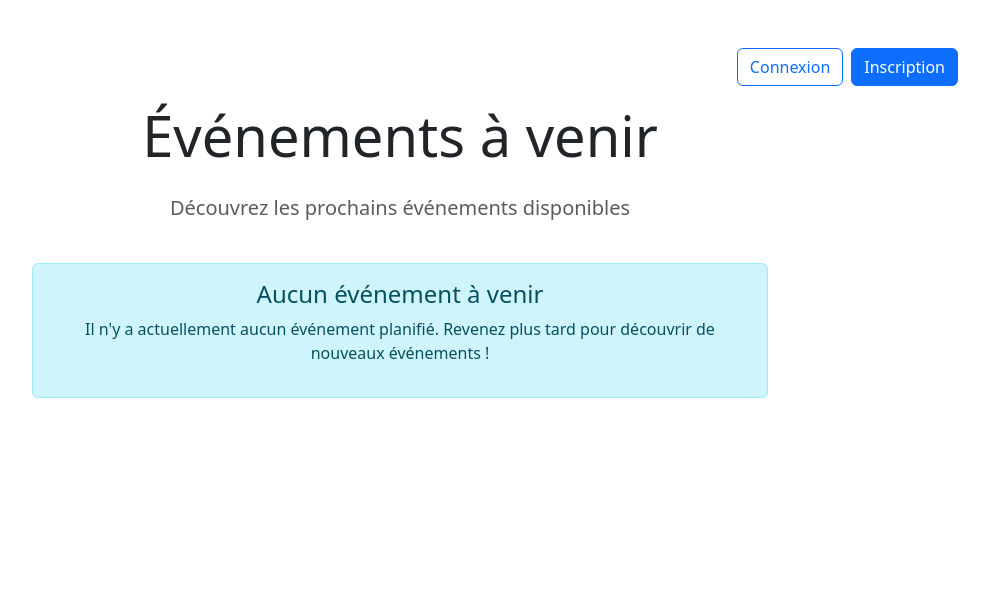
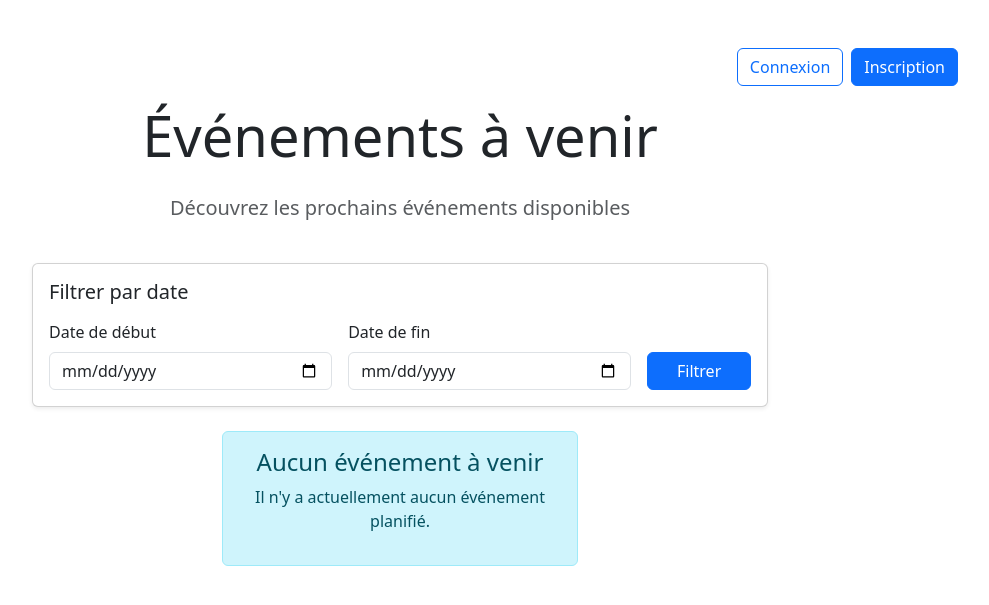
Before and after one commit to Septhime/lemon-interactive-test, a Symfony app: template templates/public/index.html.twig in a window 1280 px wide. Shown: the top 605 px of the page, without its empty margins (240-1229 px from the left). Run offline with Twig, Linux system fonts and the light colour scheme; the template is opened without the code that fills it, so the values that code supplies are empty; style sheets or scripts are compiled from the project's sources; some libraries are stand-ins or nearby versions.

Commit message:
Ajout d'un filtre sur les événements à venir

```diff
--- a/templates/public/index.html.twig
+++ b/templates/public/index.html.twig
@@ -25,16 +25,39 @@
         </div>
     </div>
 
-    {% if events is empty %}
-        <div class="row">
+    <div class="row mb-4 w-full">
         <div class="col-md-8 mx-auto">
-                <div class="alert alert-info text-center" role="alert">
-                    <h4 class="alert-heading">Aucun événement à venir</h4>
-                    <p>Il n'y a actuellement aucun événement planifié. Revenez plus tard pour découvrir de nouveaux événements !</p>
+            <div class="card shadow-sm">
+                <div class="card-body">
+                    <h5 class="card-title mb-3">
+                        <i class="bi bi-funnel"></i> Filtrer par date
+                    </h5>
+                    <form method="get" action="{{ path('app_index') }}" class="row g-3">
+                        <div class="col-md-5">
+                            <label for="start_date" class="form-label">Date de début</label>
+                            <input type="date" class="form-control" id="start_date" name="start_date" value="{{ start_date }}">
+                        </div>
+                        <div class="col-md-5">
+                            <label for="end_date" class="form-label">Date de fin</label>
+                            <input type="date" class="form-control" id="end_date" name="end_date" value="{{ end_date }}">
+                        </div>
+                        <div class="col-md-2 d-flex align-items-end">
+                            <button type="submit" class="btn btn-primary w-100">
+                                <i class="bi bi-search"></i> Filtrer
+                            </button>
+                        </div>
+                        {% if start_date or end_date %}
+                            <div class="col-12">
+                                <a href="{{ path('app_index') }}" class="btn btn-outline-secondary btn-sm">
+                                    <i class="bi bi-x-circle"></i> Réinitialiser les filtres
+                                </a>
+                            </div>
+                        {% endif %}
+                    </form>
                 </div>
             </div>
         </div>
-    {% else %}
+    </div>
     <div class="row row-cols-1 row-cols-md-2 row-cols-lg-3 g-4">
         {% for event in events %}
             <div class="col">
@@ -80,8 +103,14 @@
                     </div>
                 </div>
             </div>
+        {% else %}
+            <div class="col-md-8 mx-auto">
+                <div class="alert alert-info text-center" role="alert">
+                    <h4 class="alert-heading">Aucun événement à venir</h4>
+                    <p>Il n'y a actuellement aucun événement planifié.</p>
+                </div>
+            </div>
         {% endfor %}
     </div>
-    {% endif %}
 </div>
 {% endblock %}
```
Also changed, not shown: src/Controller/PublicController.php (+16 -2 lines), src/Repository/EventRepository.php (+21 -7 lines). Lines whose indentation alone changed are shown as unchanged.
